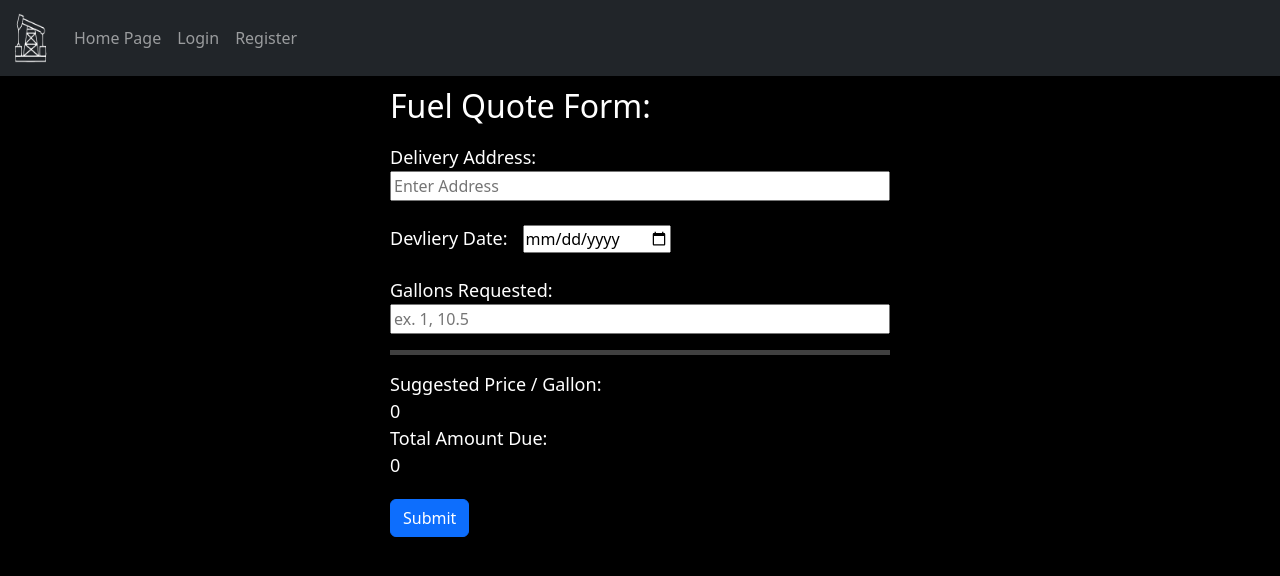
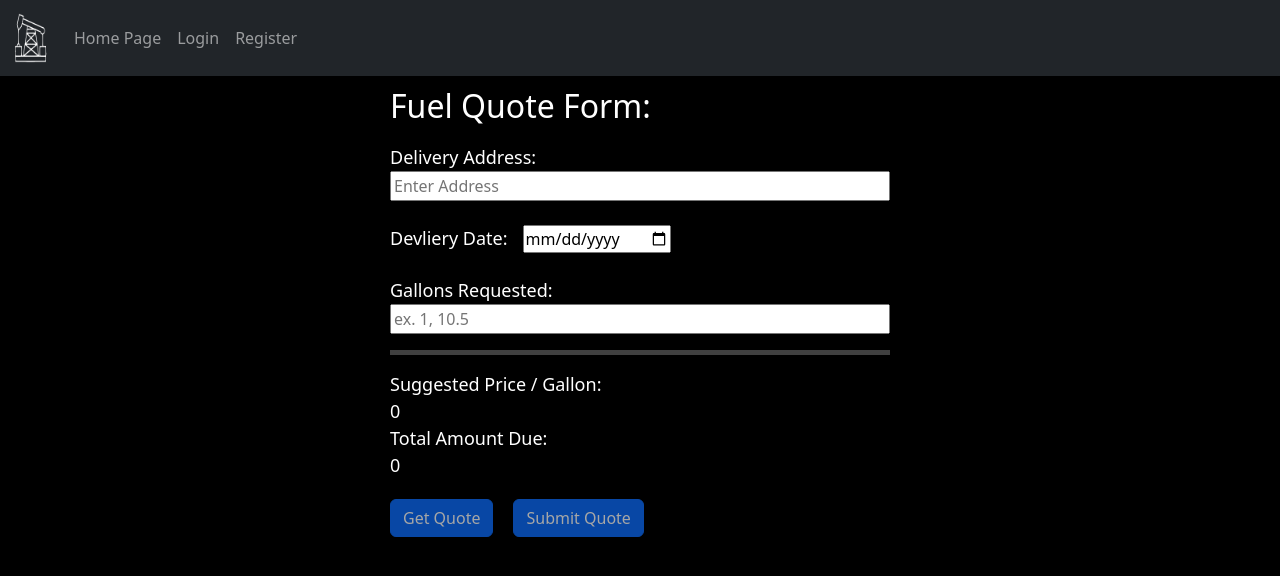
Before and after one commit to Rawbethy/COSC4353Group42, a React (Create React App) app in the folder client/: page /quoteForm in a window 1280 px wide. Shown: the top 576 px of the page. Built offline with nearby package versions, Linux system fonts and the light colour scheme.

Commit message:
Added button to get quote in quote form

```diff
--- a/client/src/components/profile.jsx
+++ b/client/src/components/profile.jsx
@@ -73,7 +73,6 @@ export default function Profile() {
             ...values,
             [e.target.name]: e.target.value
         }));
-        setErrors(Validate(values));
     }
 
     const submitForm = (e) => {
--- a/client/src/components/quoteForm.jsx
+++ b/client/src/components/quoteForm.jsx
@@ -1,4 +1,4 @@
-import React, {useState, useEffect, useContext} from 'react';
+import React, {useState, useEffect, useContext, useCallback} from 'react';
 import {useNavigate} from 'react-router-dom';
 import axios from 'axios';
 import {UserContext} from '../App';
@@ -37,6 +37,8 @@ export default function QuoteForm() {
         pricePerGallon: 0,
         total: 0
     });
+    const [getButton, setGetButton] = useState(false);
+    const [submitButton, setSubmitButton] = useState(false);
     const [errors, setErrors] = useState({});
 
     const updateField = (e) => {
@@ -45,6 +47,16 @@ export default function QuoteForm() {
             ...values,
             [e.target.name]: e.target.value
         }));
+    }
+
+    const getQuote = (e) => {
+        e.preventDefault();
+        setValues((values) => ({
+            ...values,
+            pricePerGallon: 69,
+            total: 420
+        }));
+        console.log(values)
     }
 
     const submitQuoteForm = async(e) => {
@@ -62,11 +74,21 @@ export default function QuoteForm() {
 
     useEffect(() => {
         setValues(values);
+        if(values['gallonsReq'] !== '' && values['deliveryDate'] !== '' && values['address'] !== '') {
+            setGetButton(true)
+            if(values['pricePerGallons'] !== 0 && values['total'] !== 0) {
+                setSubmitButton(true)
+            }
+        }
+        else {
+            setGetButton(false)
+            setSubmitButton(false)
+        }
     }, [values])
 
     return (
         <div className="body">
-            <form onSubmit={submitQuoteForm} style={{
+            <form style={{
                 height: "300px",
                 width: "600px",
                 margin: "auto" }}>
@@ -109,8 +131,11 @@ export default function QuoteForm() {
                             {values.total}
                         </div>
                     </div>
+                    <div>
+                        <button style={{ marginTop: '20px' }}type="submit" className="btn btn-primary first-button" onClick={getQuote} disabled={!getButton}>Get Quote</button>
+                        <button style={{ marginTop: '20px' }}type="submit" className="btn btn-primary last-button" onClick={submitQuoteForm} disabled={!submitButton}>Submit Quote</button>
+                    </div>
 
-                    <button style={{ marginTop: '20px' }}type="submit" className="btn btn-primary">Submit</button>
                 </div>
             </form>
         </div>
--- a/client/src/components/styles.css
+++ b/client/src/components/styles.css
@@ -55,6 +55,19 @@
     width: 25%
 }
 
+.first-button {
+    margin-right: 10px;
+}
+
+.middle-button {
+    margin-left: 10px;
+    margin-right: 10px;
+}
+
+.last-button {
+    margin-left: 10px;
+}
+
 .input-label {
     color: white;
     font-size: large;
```
